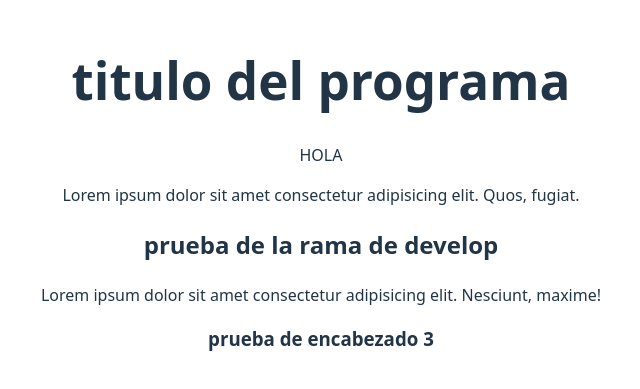
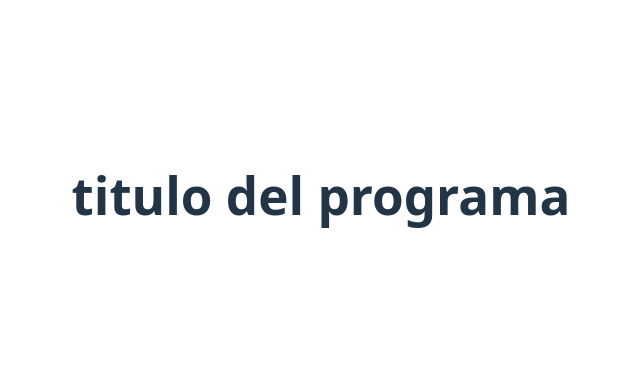
Before and after one commit to JosueRa26/Profile, a React (Vite) app: page / in a window 1280 px wide. Shown: the part 205-594 px from the top of the page, without its empty margins (319-959 px from the left). Built offline with nearby package versions, Linux system fonts and the light colour scheme.

Commit message:
remove unnecessary paragraphs and headings from App component

```diff
--- a/src/App.tsx
+++ b/src/App.tsx
@@ -4,15 +4,7 @@ function App() {
   return (
     <>
       <h1>titulo del programa</h1>
-      <p>HOLA</p>
-      <p>
-        Lorem ipsum dolor sit amet consectetur adipisicing elit. Quos, fugiat.
-      </p>
-      <h2>prueba de la rama de develop</h2>
-      <p>
-        Lorem ipsum dolor sit amet consectetur adipisicing elit. Nesciunt, maxime!
-      </p>
-      <h3>prueba de encabezado 3</h3>
+
     </>
   );
 }
```
